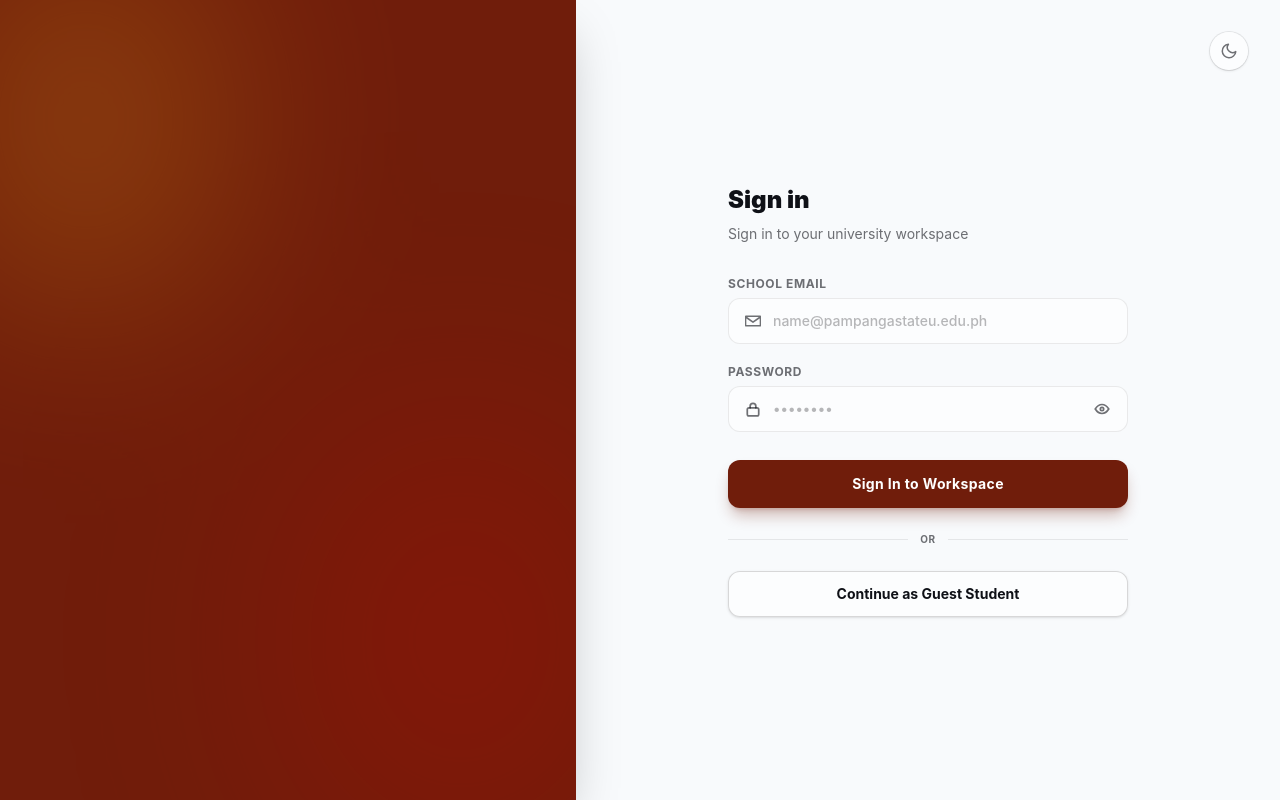
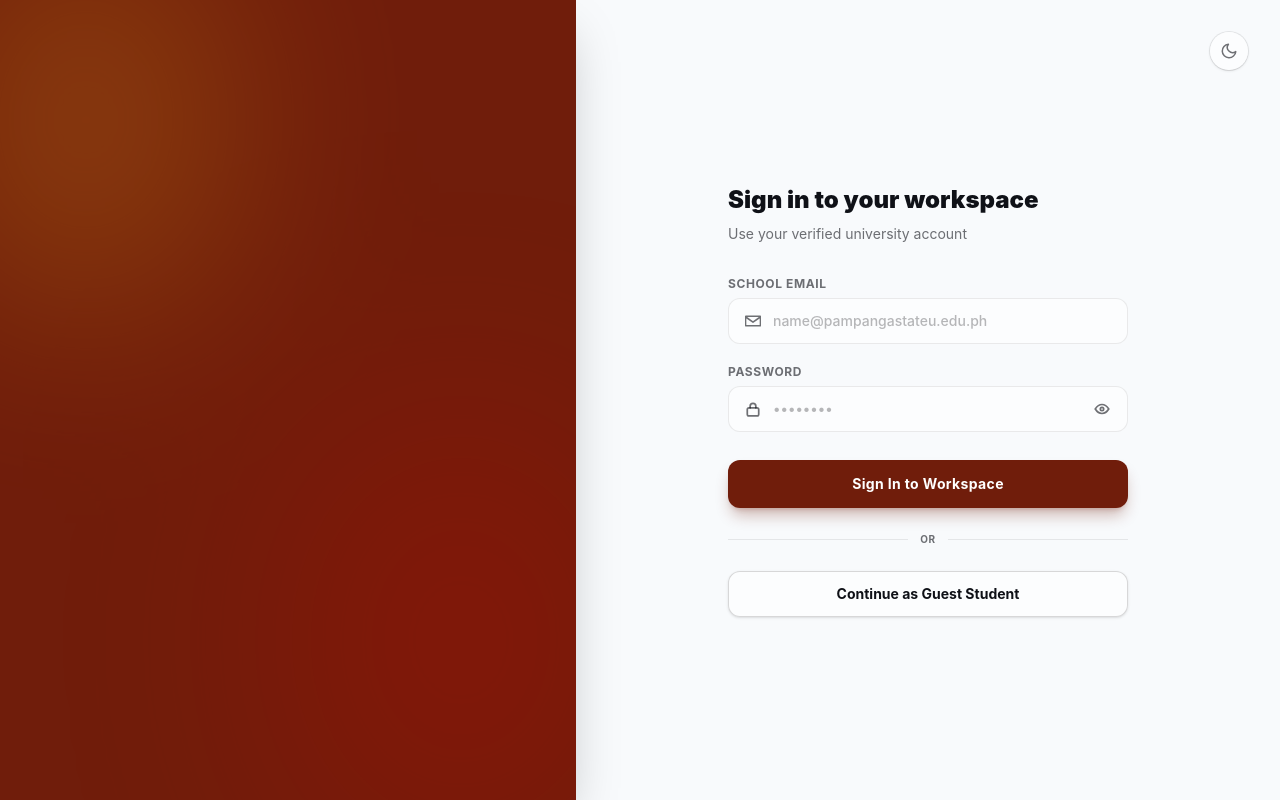
Before and after one commit to EsguerraJanuard/pamsu-python-ide, a React (Vite) app in the folder frontend/: page /login in a window 1280 px wide. Built offline with nearby package versions, Linux system fonts and the light colour scheme; no server answers.

Commit message:
style(login): fix redundant sign in text

```diff
--- a/frontend/src/features/auth/Login.jsx
+++ b/frontend/src/features/auth/Login.jsx
@@ -284,10 +284,10 @@ export default function Login() {
         <div className="w-full max-w-[400px] animate-login-fade delay-100 opacity-0">
           <div className="mb-8 text-center sm:text-left">
             <h2 className="text-2xl font-black text-text-main">
-              Sign in
+              Sign in to your workspace
             </h2>
             <p className="mt-2 text-sm text-text-muted">
-              Sign in to your university workspace
+              Use your verified university account
             </p>
           </div>
 
```
